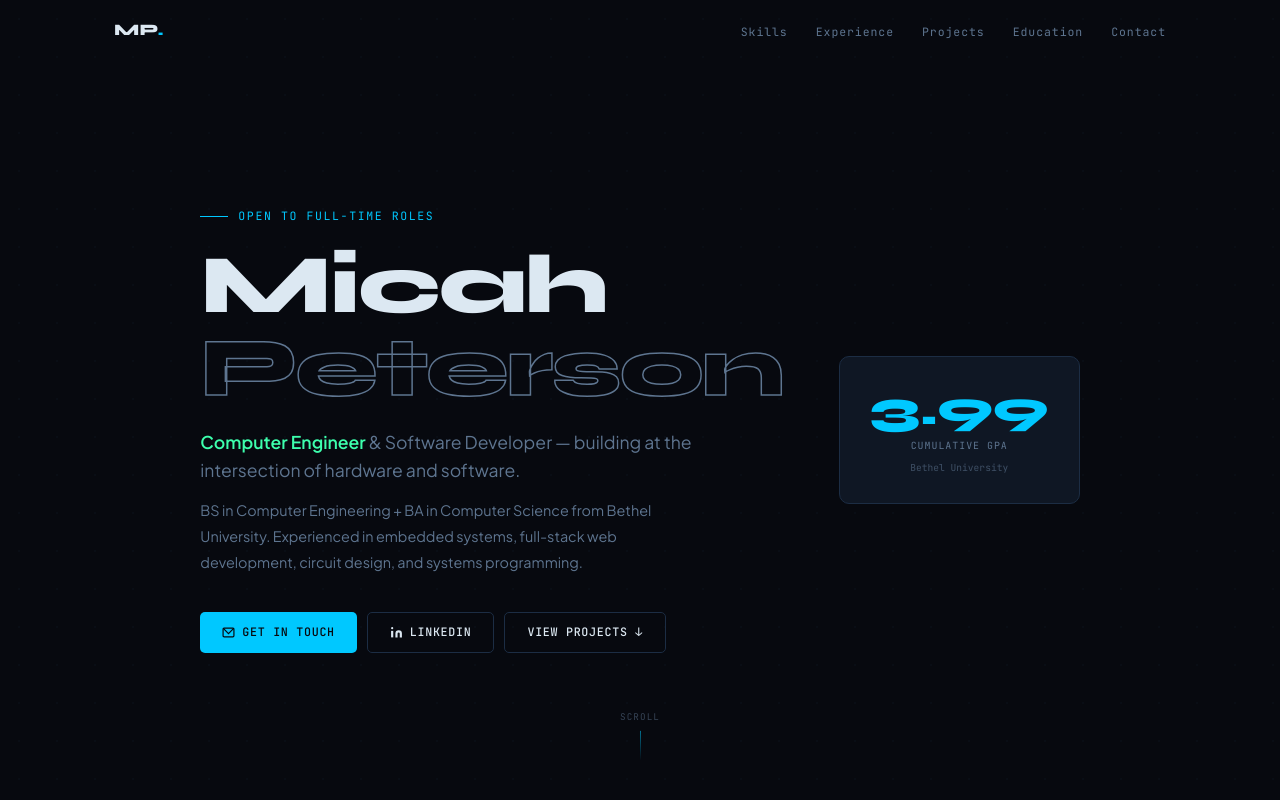
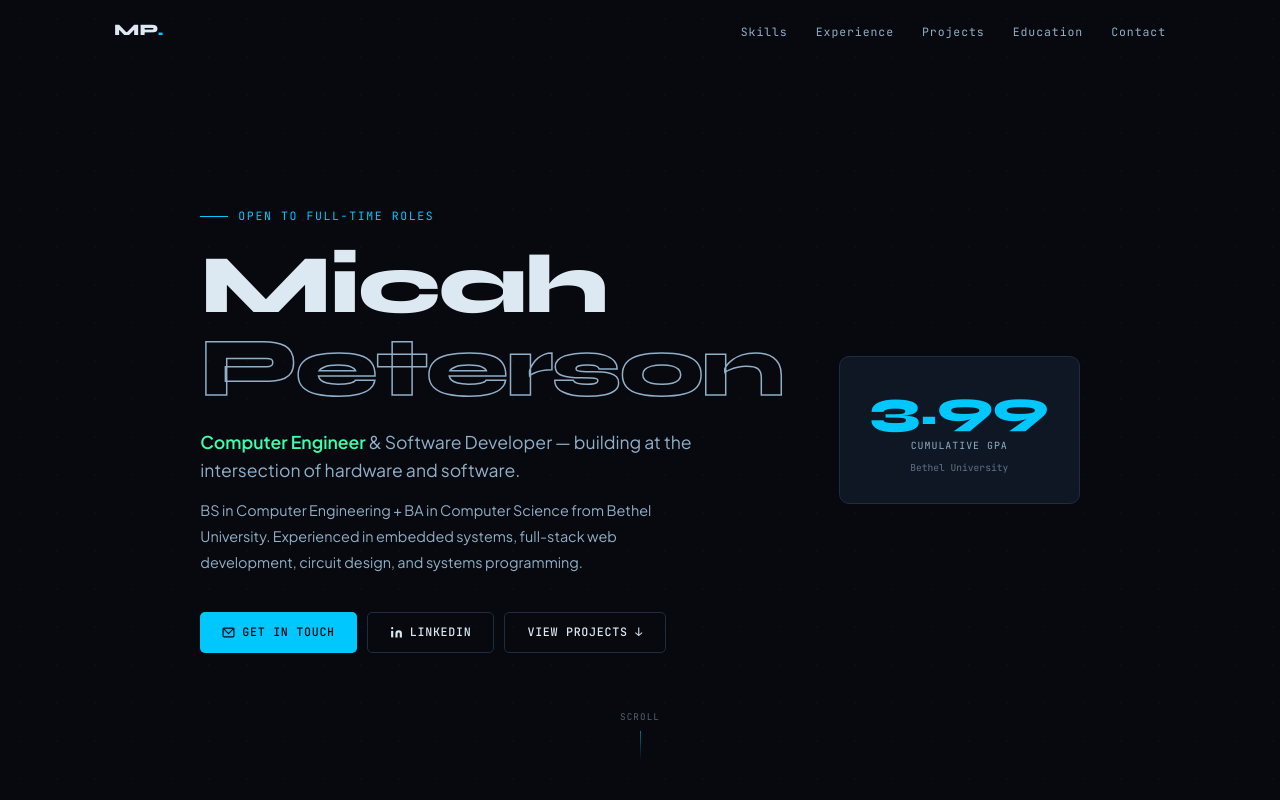
Before and after one commit to micahjpeterson123-cmd/micahjpeterson123-cmd.github.io, a plain HTML site: page index.html in a window 1280 px wide. Shown: the top 800 px of the page. Drawn offline with Linux system fonts and the light colour scheme.

Commit message:
brighted --muted text color

```diff
--- a/index.html
+++ b/index.html
@@ -37,7 +37,7 @@
       --green:       #3dffad;
       --green-dim:   rgba(61,255,173,0.10);
       --text:        #dce8f2;
-      --muted:       #5e7590;
+      --muted:       #8fb0c8;
       --mono-color:  #7ab8d6;
       --nav-h:       60px;
       --max:         1100px;
```
